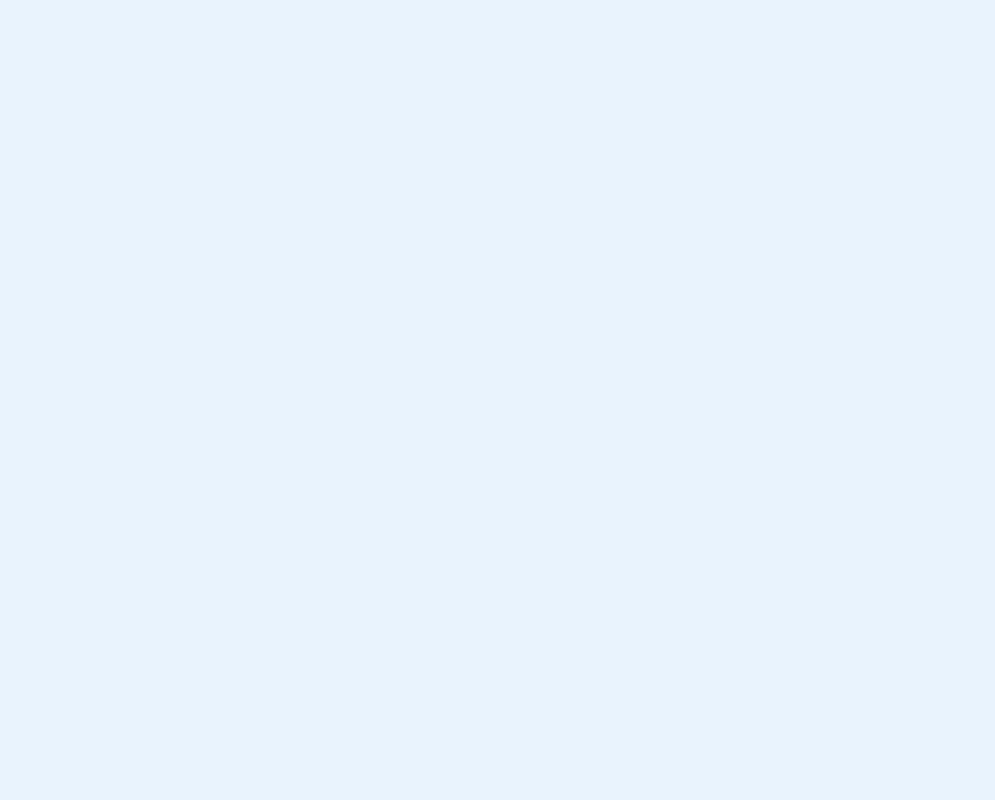
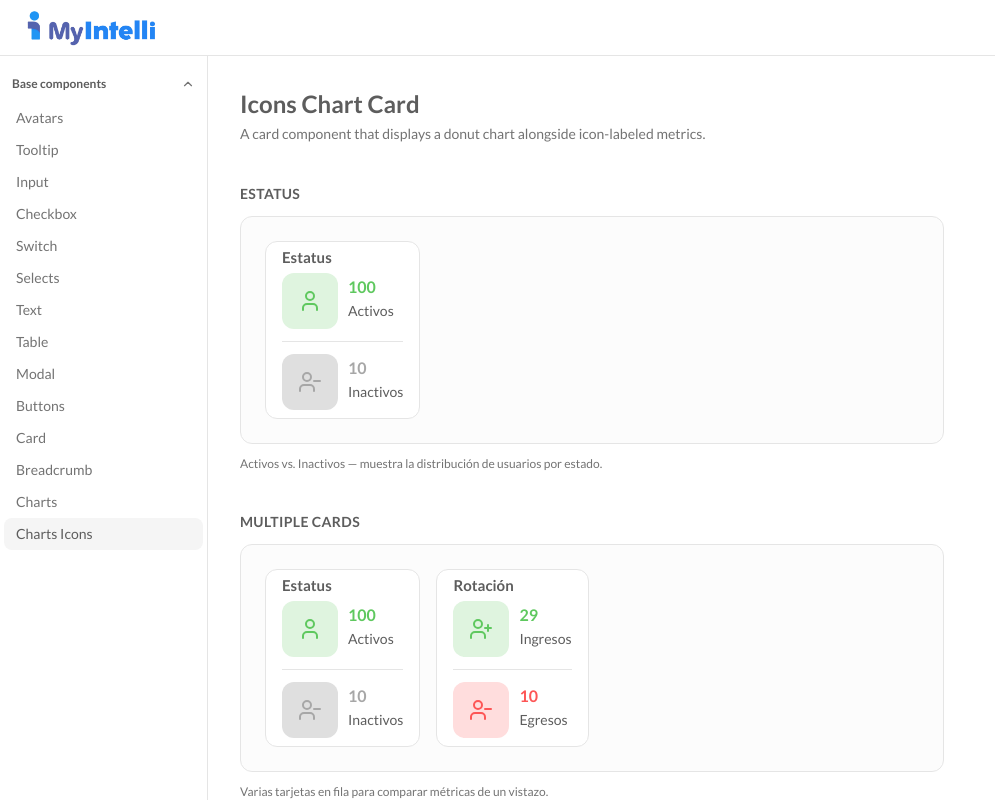
Before and after one commit to diegoAlexandre17/design-system-react, a React (Vite) app: page /components/charts-icons in a window 1280 px wide. Before the commit this address had no page. Shown: the whole page, without its empty margins (0-995 px from the left). Built offline with nearby package versions, Linux system fonts and the light colour scheme.

Commit message:
add new page to charts with icons

```diff
--- /dev/null
+++ b/src/pages/ChartsIconPage.tsx
@@ -0,0 +1,78 @@
+import IconsChartCard from "@/components/common/charts/IconsChartCard";
+import { User, UserMinus, UserPlus } from "lucide-react";
+
+const ChartsIconPage = () => {
+  const dataFirstChart = [
+    {
+      icon: <User className="text-success" />,
+      color: "bg-success-light",
+      count: 100,
+      title: "Activos",
+      textColor: "text-success",
+    },
+    {
+      icon: <UserMinus className="text-secondary" />,
+      color: "bg-secondary-light",
+      count: 10,
+      title: "Inactivos",
+      textColor: "text-secondary",
+    },
+  ];
+
+  const dataSecondChart = [
+    {
+      icon: <UserPlus className="text-success" />,
+      color: "bg-success-light",
+      count: 29,
+      title: "Ingresos",
+      textColor: "text-success",
+    },
+    {
+      icon: <UserMinus className="text-destructive" />,
+      color: "bg-destructive-light",
+      count: 10,
+      title: "Egresos",
+      textColor: "text-destructive",
+    },
+  ];
+
+  return (
+    <div className="p-8 max-w-3xl space-y-10">
+      <div>
+        <h1 className="text-2xl font-semibold text-foreground">Icons Chart Card</h1>
+        <p className="mt-1 text-sm text-muted-foreground">
+          A card component that displays a donut chart alongside icon-labeled metrics.
+        </p>
+      </div>
+
+      {/* Estatus */}
+      <section className="space-y-3">
+        <h2 className="text-sm font-semibold text-foreground uppercase tracking-wide">
+          Estatus
+        </h2>
+        <div className="flex items-start gap-4 p-6 rounded-xl border border-border bg-muted/30">
+          <IconsChartCard data={dataFirstChart} title={"Estatus"} />
+        </div>
+        <p className="text-xs text-muted-foreground">
+          Activos vs. Inactivos — muestra la distribución de usuarios por estado.
+        </p>
+      </section>
+
+      {/* Multiple cards */}
+      <section className="space-y-3">
+        <h2 className="text-sm font-semibold text-foreground uppercase tracking-wide">
+          Multiple Cards
+        </h2>
+        <div className="flex items-start gap-4 p-6 rounded-xl border border-border bg-muted/30">
+          <IconsChartCard data={dataFirstChart} title={"Estatus"} />
+          <IconsChartCard data={dataSecondChart} title={"Rotación"} />
+        </div>
+        <p className="text-xs text-muted-foreground">
+          Varias tarjetas en fila para comparar métricas de un vistazo.
+        </p>
+      </section>
+    </div>
+  );
+};
+
+export default ChartsIconPage;
--- a/src/pages/ChartsPage.tsx
+++ b/src/pages/ChartsPage.tsx
@@ -1,54 +1,9 @@
-import IconsChartCard from "@/components/common/charts/IconsChartCard";
-import { User, UserMinus, UserPlus } from "lucide-react";
+import React from 'react'
 
 const ChartsPage = () => {
-  const dataFirstChart = [
-    {
-      icon: <User className="text-success" />,
-      color: "bg-success-light",
-      count: 100,
-      title: "Activos",
-      textColor: "text-success",
-    },
-    {
-      icon: <UserMinus className="text-secondary" />,
-      color: "bg-secondary-light",
-      count: 10,
-      title: "Inactivos",
-      textColor: "text-secondary",
-    },
-  ];
+  return (
+    <div>ChartsPage</div>
+  )
+}
 
-  const dataSecondChart = [
-    {
-      icon: <UserPlus className="text-success" />,
-      color: "bg-success-light",
-      count: 29,
-      title: "Ingresos",
-      textColor: "text-success",
-    },
-    {
-      icon: <UserMinus className="text-destructive" />,
-      color: "bg-destructive-light",
-      count: 10,
-      title: "Egresos",
-      textColor: "text-destructive",
-    },
-  ];
-
-  return (
-    <div className="p-8 max-w-4xl">
-      <div className="grid grid-cols-4 gap-4">
-        <div className="col-span-1">
-          <IconsChartCard data={dataFirstChart} title={"Estatus"} />
-        </div>
-
-        <div className="col-span-1">
-          <IconsChartCard data={dataSecondChart} title={"Rotación"} />
-        </div>
-      </div>
-    </div>
-  );
-};
-
-export default ChartsPage;
+export default ChartsPage
--- a/src/routes/componentsRoutes.tsx
+++ b/src/routes/componentsRoutes.tsx
@@ -12,6 +12,7 @@ import ButtonsPage from '@/pages/ButtonsPage'
 import CardPage from "@/pages/CardPage"
 import BreadcrumbPage from "@/pages/BreadcrumbPage"
 import ChartsPage from "@/pages/ChartsPage"
+import ChartsIconPage from "@/pages/ChartsIconPage"
 
 export interface ComponentRoute {
   path: string
@@ -94,6 +95,11 @@ export const componentsSections: ComponentSection[] = [
         label: "Charts",
         element: <ChartsPage />,
       },
+      {
+        path: "charts-icons",
+        label: "Charts Icons",
+        element: <ChartsIconPage />,
+      },
     ],
   },
 ]
```
